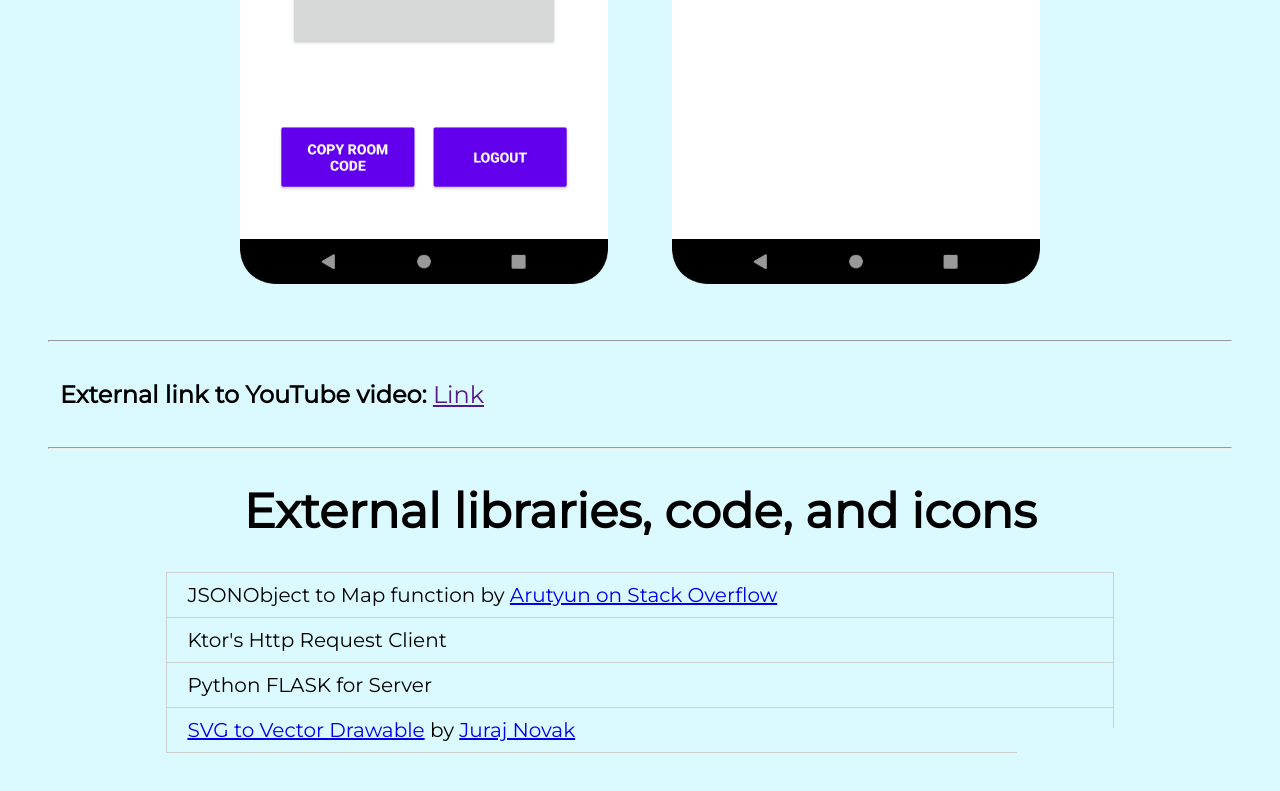
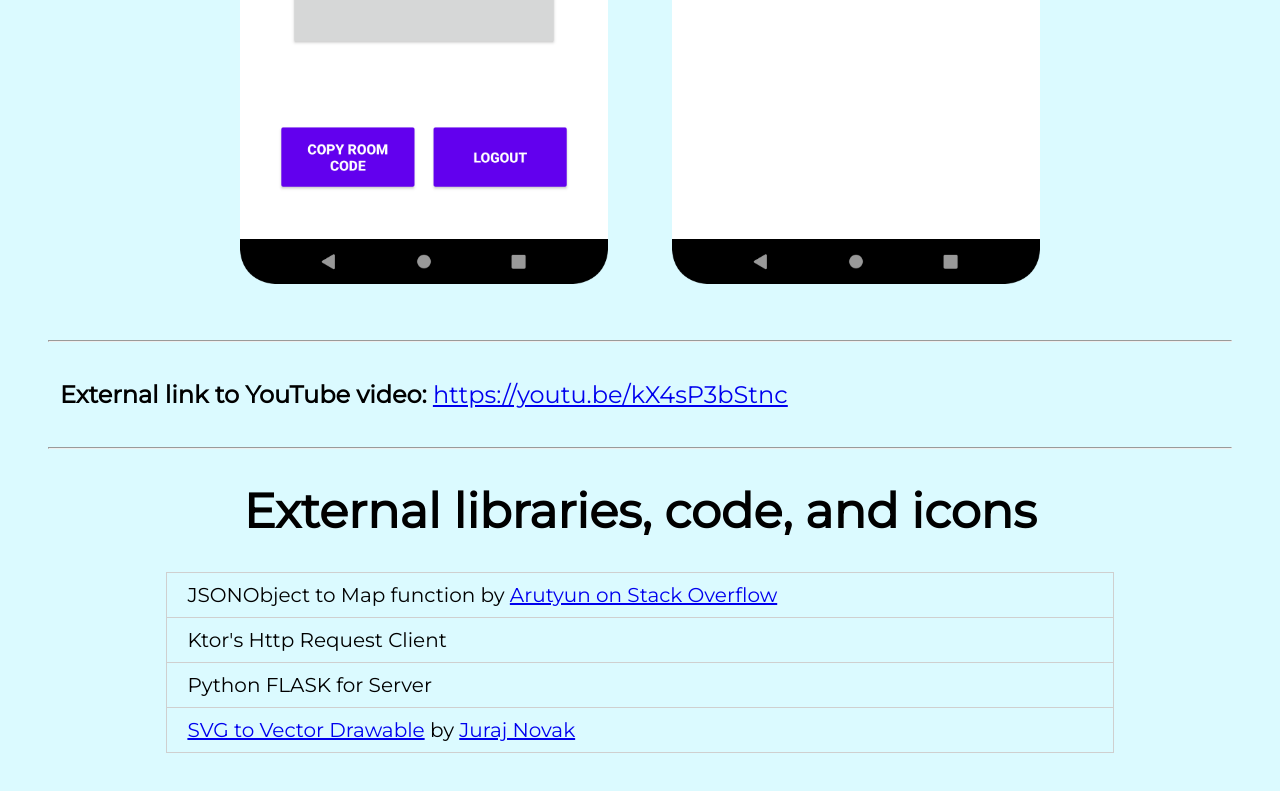
Before and after one commit to BrendoneBalone/cmsc436-roomate, a plain HTML site: page website/index.html in a window 1280 px wide. Shown: the part 1305-2096 px from the top of the page. Drawn offline with Linux system fonts and the light colour scheme.

Commit message:
Added youtube video

```diff
--- a/website/index.html
+++ b/website/index.html
@@ -54,7 +54,7 @@
         <div class="app-links">
             <span>
                 <b>External link to YouTube video:</b>
-                <a href="">Link</a>
+                <a href="https://youtu.be/kX4sP3bStnc">https://youtu.be/kX4sP3bStnc</a>
             </span>
         </div>
 
```
